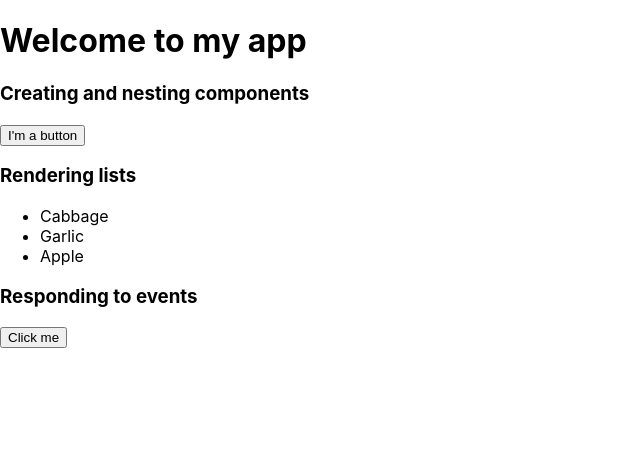
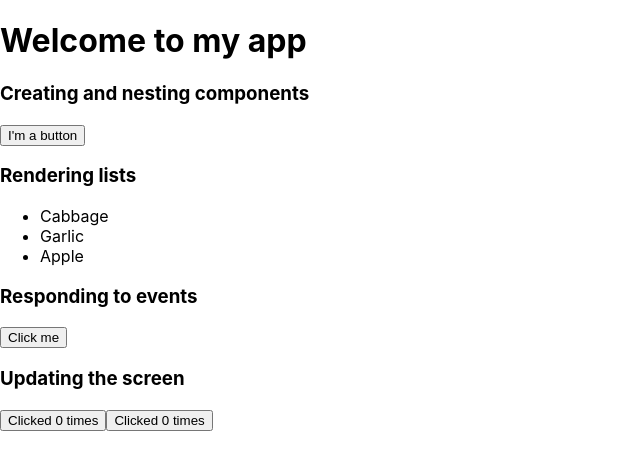
Before and after one commit to Takashi-Na/react-my-app, a React (Create React App) app: page / in a window 1280 px wide. Shown: the top 470 px of the page, without its empty margins (0-640 px from the left). Built offline with nearby package versions, Linux system fonts and the light colour scheme.

Commit message:
Add quick start Updating the screen

```diff
--- a/src/App.js
+++ b/src/App.js
@@ -1,5 +1,7 @@
 // Learn Quick Start
 // https://react.dev/learn
+
+import { useState } from 'react';
 
 function MyButton() {
   return (
@@ -33,6 +35,20 @@ function ClickButton() {
   );
 }
 
+function CountButton() {
+  const [count, setCount] = useState(0);
+
+  function handleClick() {
+    setCount(count + 1);
+  }
+
+  return (
+    <button onClick={handleClick}>
+      Clicked {count} times
+    </button>
+  );
+}
+
 export default function MyApp() {
   return (
     <div>
@@ -47,6 +63,9 @@ export default function MyApp() {
       <h3>Responding to events</h3>
       <ClickButton />
 
+      <h3>Updating the screen</h3>
+      <CountButton />
+      <CountButton />
     </div>
   );
 }
```
